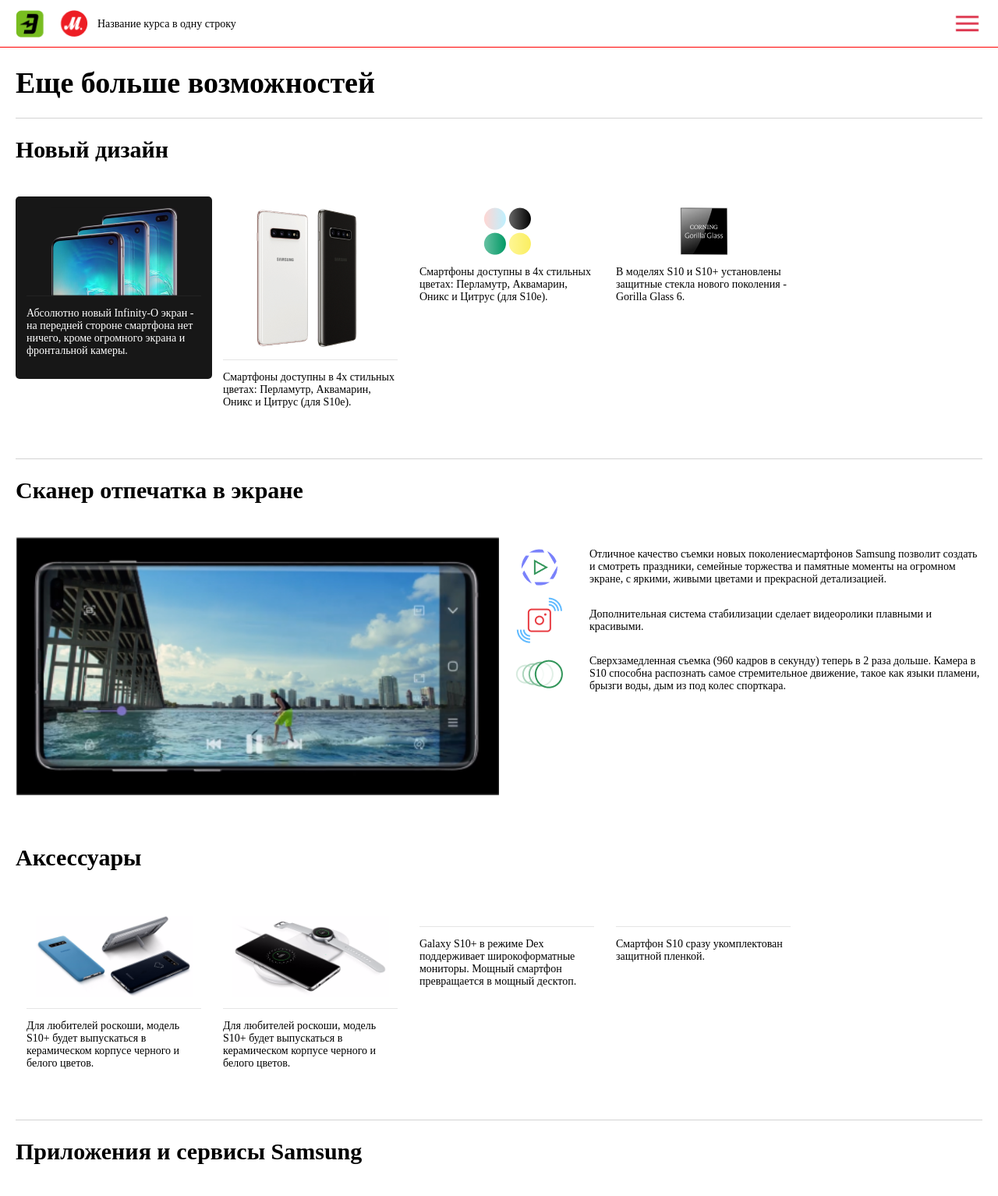
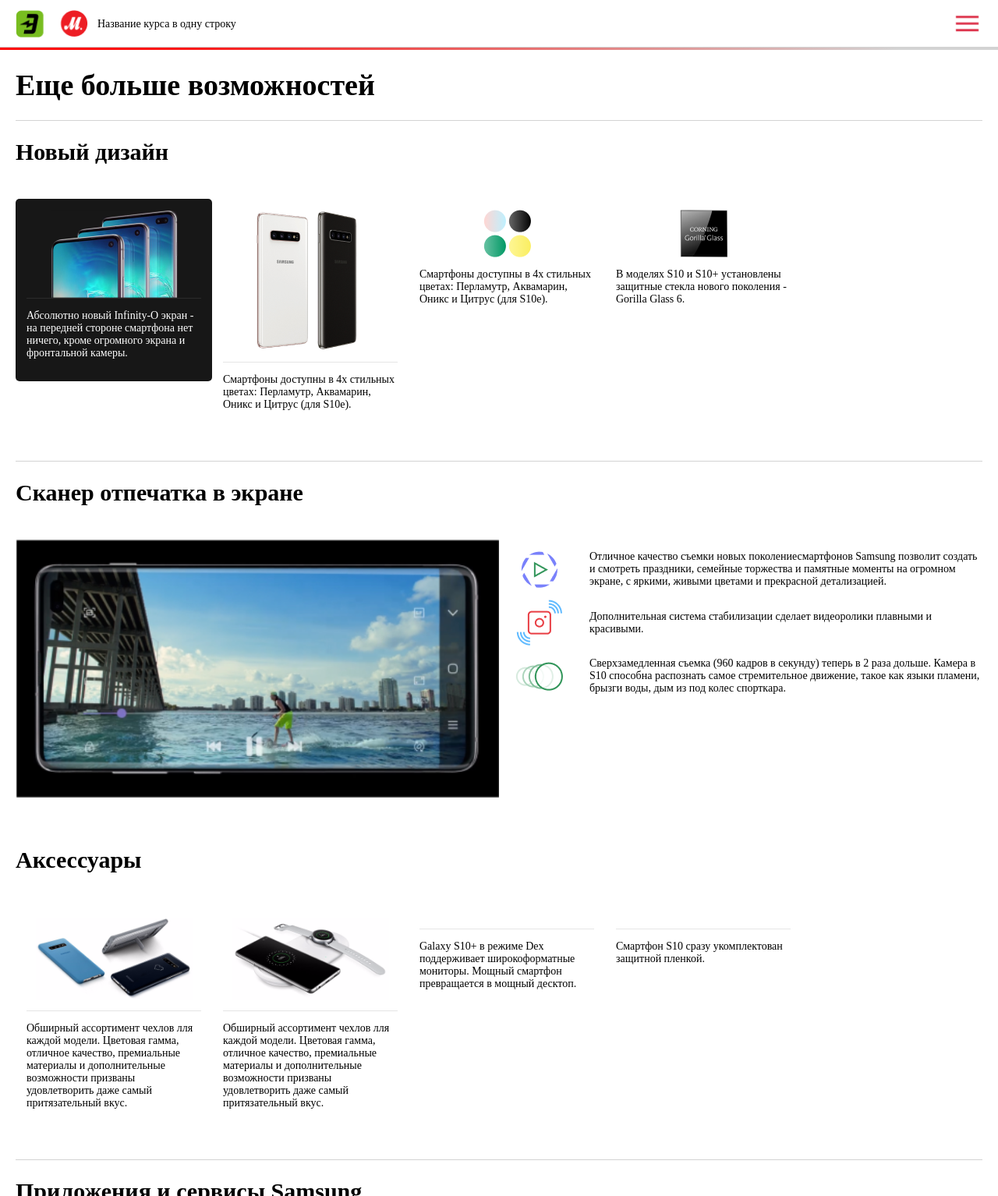
Before and after one commit to isv9/Eldorado-make-up, a plain HTML site: page index.html in a window 1280 px wide. Shown: the top 1534 px of the page at 78% size. Drawn offline with Linux system fonts and the light colour scheme.

Commit message:
Changed style

```diff
--- a/index.html
+++ b/index.html
@@ -12,6 +12,7 @@
     <span class="header__courseName">Название курса в одну строку</span>
     <img class="header__menu" src="./images/menu.png"/>
 </header>
+<div class="card_hr_red-grey"></div>
 
 <main>
     <h1>Еще больше возможностей</h1>
@@ -75,7 +76,7 @@
             <section class="card__with-features">
                 <div class="card__with-features__image-container">
                     <img
-                            class="card__with-features__image"
+                            class="card__with-features__image card__with-image_dark_wider"
                             src="./images/image 2.png"
                     />
                 </div>
@@ -119,14 +120,15 @@
         <h2 class="article__header">Аксессуары</h2>
         <div class="article__sections">
 
-            <section class="card__with-image card__with-image-wide">
+            <section class="card__with-image card__with-image_dark_wider">
                 <img
                         class="card__with-image__image"
                         src="./images/galaxy-s10_accessories_cases.png"
                 />
                 <div class="card__with-image__hr"></div>
                 <p class="card__with-image__description">
-                    Для любителей роскоши, модель S10+ будет выпускаться в керамическом корпусе черного и белого цветов.
+                    Обширный ассортимент чехлов лля каждой модели. Цветовая гамма, отличное качество, премиальные
+                    материалы и дополнительные возможности призваны удовлетворить даже самый притязательный вкус.
                 </p>
             </section>
 
@@ -138,7 +140,9 @@
                 />
                 <div class="card__with-image__hr"></div>
                 <p class="card__with-image__description">
-                    Для любителей роскоши, модель S10+ будет выпускаться в керамическом корпусе черного и белого цветов.
+                    Обширный ассортимент чехлов лля каждой модели. Цветовая гамма, отличное качество,
+                    премиальные материалы и дополнительные возможности призваны удовлетворить даже самый
+                    притязательный вкус.
                 </p>
             </section>
 
--- a/style.css
+++ b/style.css
@@ -7,12 +7,14 @@ main {
 }
 
 .header {
-    /*background-color: #37474f;*/
     display: flex;
     padding: 10px 20px;
     align-items: center;
     border-bottom: 1px solid lightgray;
-    border-bottom-color: red;
+}
+.card_hr_red-grey {
+    background-image: linear-gradient(to right, red 10%, lightgrey 90%);
+    height: 3px;
 }
 
 .header__logo {
@@ -85,6 +87,7 @@ h1 {
     border-radius: 5px;
 }
 
+
 .card__with-image__image {
     display: flex;
     flex-direction: row;
@@ -105,7 +108,7 @@ h1 {
 
 .card__with-image__hr_dark {
     opacity: .1;
-    background-color: grey;
+    background-color: lightgrey;
 }
 
 .card__with-image__description {
@@ -178,7 +181,7 @@ h1 {
         margin-inline-end: 0;
     }
 
-    .new-design .card__with-image_dark.card__with-image-wide {
+    .new-design .card__with-image_dark .card__with-image-wide {
         order: 1;
         flex-basis: 100%;
     }
```
